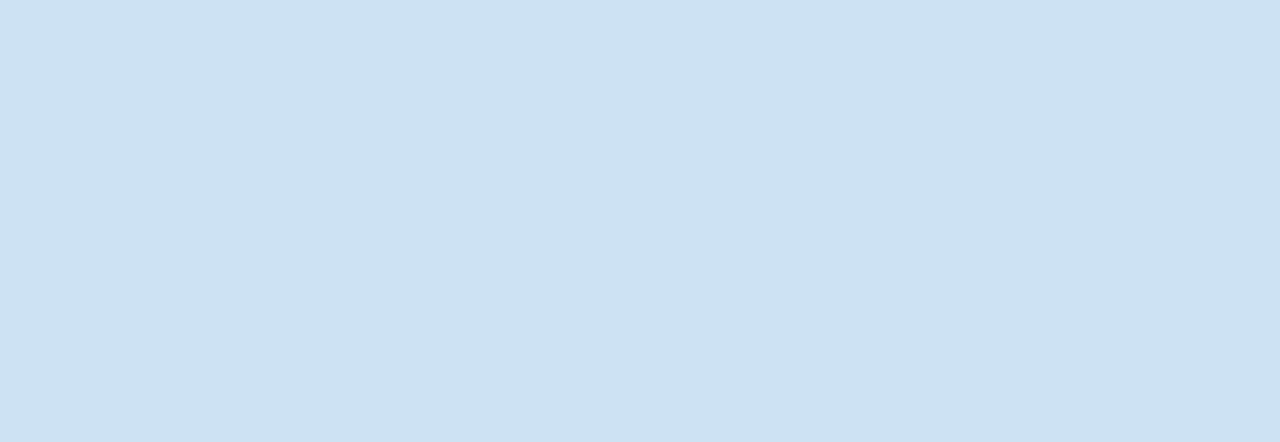
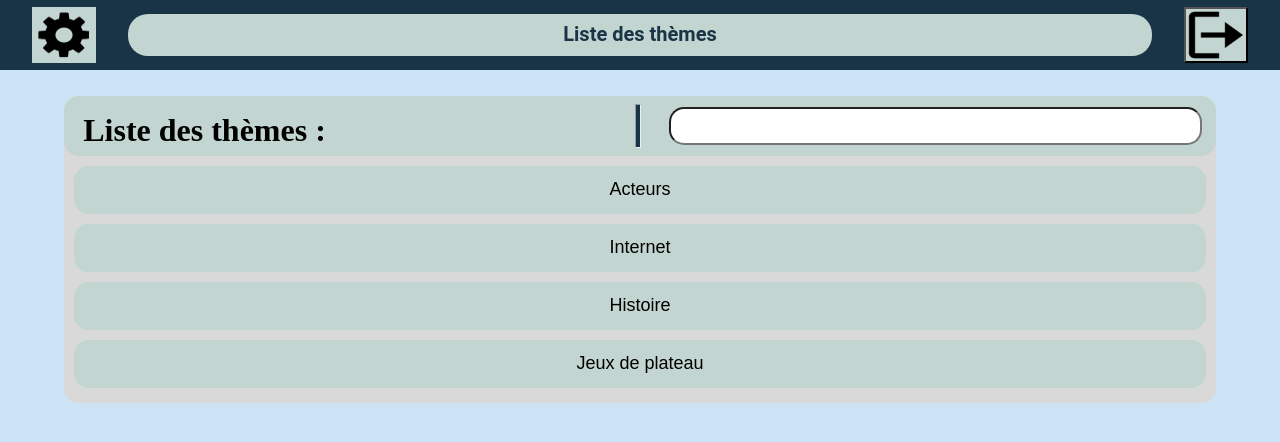
Before and after one commit to 2019-2020-ps6/2022-2023-ps6-poly-esprit, an Angular app in the folder front-end/: page /themes/0 in a window 1280 px wide. Before the commit this address led to /. Shown: the top 442 px of the page. Built offline with nearby package versions, Linux system fonts and the light colour scheme.

Commit message:
finalise ajout themes

```diff
--- a/front-end/src/app/app-routing.module.ts
+++ b/front-end/src/app/app-routing.module.ts
@@ -26,7 +26,7 @@ const routes: Routes = [
   {path: '', component: UserListDisplayComponent},
   {path: 'quiz-list/:idUser', component: QuizListDisplayComponent },
   {path: 'user-create', component: AddUserComponent},
-  {path: 'themes', component: ThemeListDisplayComponentComponent},
+  {path: 'themes/:idUser', component: ThemeListDisplayComponentComponent},
   {path: 'themes/:idTheme/:idUser', component: QuizListDisplayComponent },
   {path: 'parametre', component:ParameterPageComponent}
 ];
--- a/front-end/src/app/game-end-component/game-end-component.component.html
+++ b/front-end/src/app/game-end-component/game-end-component.component.html
@@ -1,4 +1,4 @@
 <div>
   <h3 *ngIf="gameInstance">Bravo ! Vous avez terminé le quiz avec {{gameInstance.score}} point</h3>
-  <a [routerLink]="['/quiz-list/', userId]"><button>Accueil</button></a>
+  <a [routerLink]="['/themes/', userId]"><button>Accueil</button></a>
 </div>
--- a/front-end/src/app/game-page-component/game-page-component.component.html
+++ b/front-end/src/app/game-page-component/game-page-component.component.html
@@ -14,7 +14,7 @@
   </button>
 
 
-  <a [routerLink]="['/quiz-list/', userId]">
+  <a [routerLink]="['/themes/', userId]">
     <button class="retour" appAdaptConfig [ngStyle]="getDisable()">
       Retour
     </button>
--- a/front-end/src/app/quiz-list-display/quiz-list-display.component.ts
+++ b/front-end/src/app/quiz-list-display/quiz-list-display.component.ts
@@ -3,7 +3,6 @@ import {QuizService} from "../../service/quiz.service";
 import { ThemeService} from "../../service/theme.service";
 import { ActivatedRoute } from '@angular/router';
 import {Quiz} from "../../models/quizz.models";
-import {ActivatedRoute} from "@angular/router";
 
 @Component({
   selector: 'app-quiz-list-display',
@@ -15,7 +14,7 @@ export class QuizListDisplayComponent implements OnInit {
   themeName: String = "";
   themeId: number = 0;
   quizzes: Quiz[] | undefined = [];
-  title = 'Liste de quizz';
+  title = 'Liste des quizz';
   public idUser: string | null;
 
   constructor(private quizService: QuizService, private themeService: ThemeService, private route: ActivatedRoute) {
--- a/front-end/src/app/theme-list-display-component/theme-list-display-component.component.html
+++ b/front-end/src/app/theme-list-display-component/theme-list-display-component.component.html
@@ -1,3 +1,5 @@
+<app-header [title]="title"></app-header>
+
 <div class="selection_box">
   <div>
     <h1>Liste des thèmes :</h1>
@@ -7,7 +9,7 @@
   <ul>
     <li *ngFor="let theme of themes">
       <div class="button_container">
-        <a class="navigation" id="theme_selection" [routerLink]="['/themes/', theme.id]">
+        <a class="navigation" id="theme_selection" [routerLink]="['/themes/', theme.id, userId]">
           <button class="theme_selection">{{ theme.name }}</button>
         </a>
       </div>
--- a/front-end/src/app/theme-list-display-component/theme-list-display-component.component.ts
+++ b/front-end/src/app/theme-list-display-component/theme-list-display-component.component.ts
@@ -2,6 +2,7 @@ import { Component, OnInit } from '@angular/core';
 import { ThemeService } from "../../service/theme.service";
 import { Themes } from "../../mocks/theme.mock";
 import {Theme} from "../../models/theme.models";
+import {ActivatedRoute} from "@angular/router";
 
 @Component({
     selector: 'app-theme-list-display-component',
@@ -10,9 +11,14 @@ import {Theme} from "../../models/theme.models";
 })
 
 export class ThemeListDisplayComponentComponent implements OnInit {
+    public title:string = "Liste des thèmes";
+    userId:string;
     themes: any = [];
 
-    constructor(private themeService: ThemeService) { }
+    constructor(private themeService: ThemeService, private route: ActivatedRoute) {
+      this.userId = String(route.snapshot.paramMap.get("idUser"));
+
+    }
     ngOnInit(): void {
         this.themeService.getThemes().subscribe((themes) => {
             this.themes = themes;
--- a/front-end/src/app/user-list-display/user-list-display.component.html
+++ b/front-end/src/app/user-list-display/user-list-display.component.html
@@ -2,7 +2,7 @@
 <h1>Voici la liste : </h1>
 <ul>
   <li *ngFor="let user of users">
-    <a class="navigation" [routerLink]="['/quiz-list',user.id]">
+    <a class="navigation" [routerLink]="['/themes', user.id]">
       Utilisateur : {{ user.nom }}
     </a>
   </li>
```
